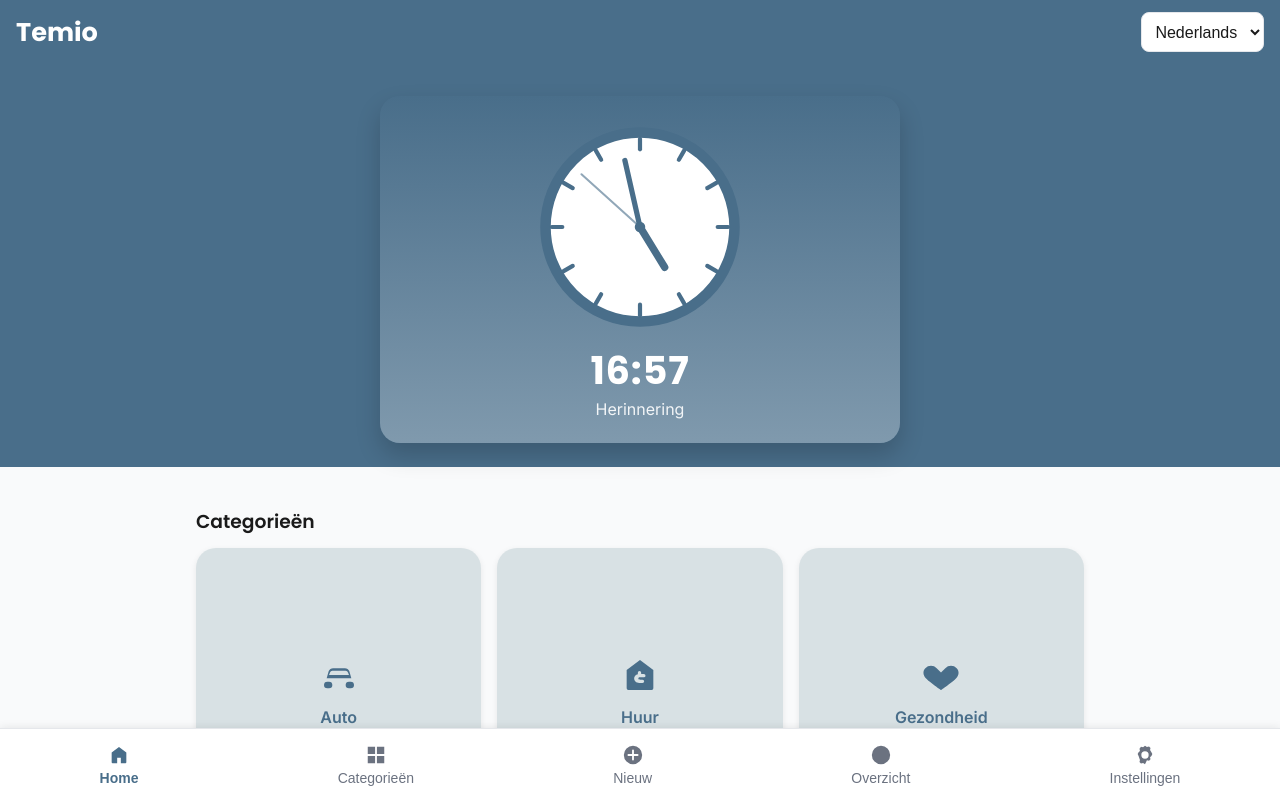
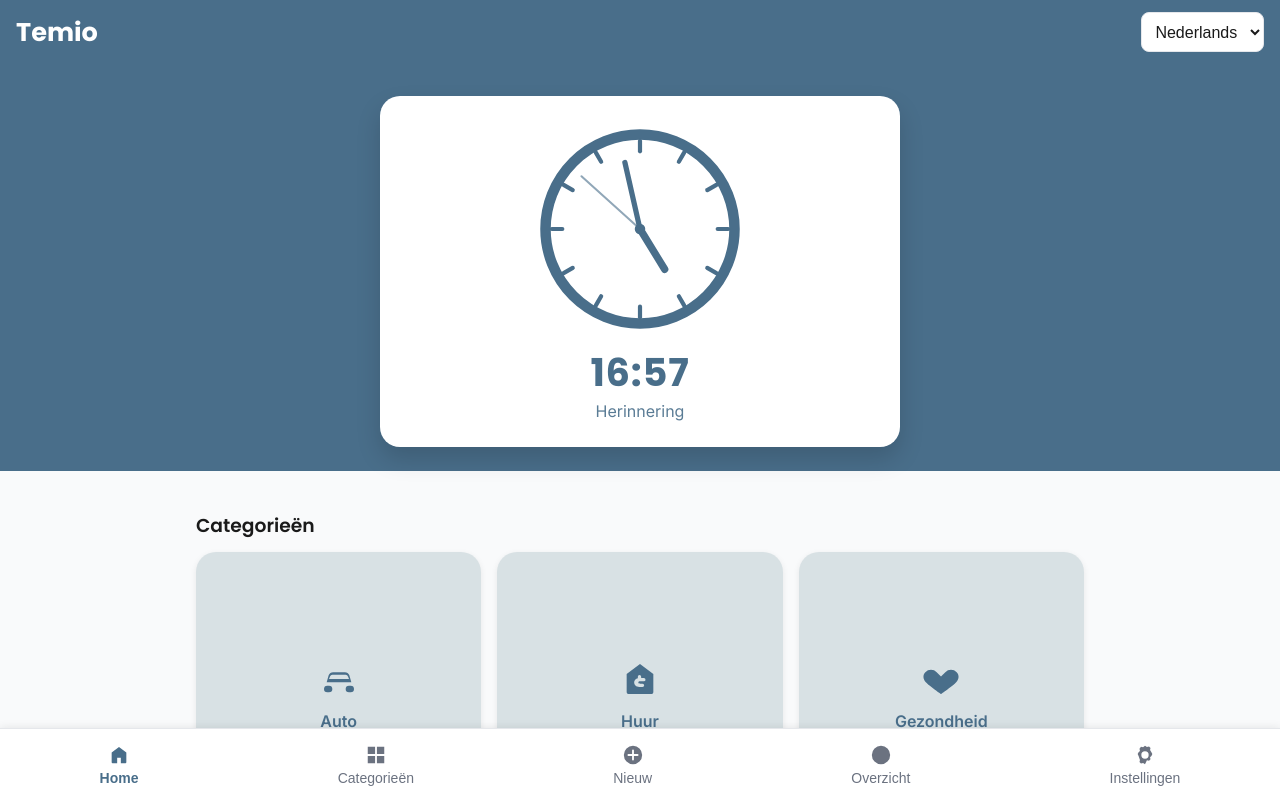
Before and after one commit to harrolds/temio, a React (Vite) app: page / in a window 1280 px wide. Shown: the top 798 px of the page. Built offline with nearby package versions, Linux system fonts and the light colour scheme.

Commit message:
Update styles.css

```diff
--- a/src/styles.css
+++ b/src/styles.css
@@ -130,71 +130,54 @@ a:hover { color: var(--color-accent-hover); }
 /* ================================================================
    HERO CLOCK – DEFINITIEF
    ================================================================ */
+/* === HeroClock – Temio v3 exact volgens ontwerp === */
 .hero-clock-zone {
   background: var(--color-header-bg);
-  color:#fff;
-  text-align:center;
-  padding:2rem 1rem 1.5rem;
-  margin-top:-.75rem;
+  color: #fff;
+  text-align: center;
+  padding: 2rem 1rem 1.5rem;
+  margin-top: -0.75rem;
 }
 
-/* Kaart / container */
 .hero-clock--temio {
-  max-width:520px;
-  margin:0 auto;
-  padding:22px 18px 24px;
-  border-radius:20px;
-  background:linear-gradient(
-    180deg,
-    color-mix(in srgb,var(--color-header-bg) 92%,#000 0%) 0%,
-    color-mix(in srgb,var(--color-header-bg) 60%,#fff 30%) 100%
-  );
-  box-shadow:0 12px 24px rgba(0,0,0,0.18);
-  color:#fff;
+  max-width: 520px;
+  margin: 0 auto;
+  padding: 22px 18px 26px;
+  border-radius: 20px;
+  background: #fff;
+  box-shadow: 0 12px 24px rgba(0, 0, 0, 0.15);
 }
 
-/* Analoge klok */
 .hero-clock-face {
-  width:210px;
-  height:210px;
-  margin:4px auto 10px;
-  position:relative;
+  width: 210px;
+  height: 210px;
+  margin: 6px auto 10px;
 }
-.hero-clock-svg { width:100%; height:100%; display:block; }
 
-.clock-face {
-  fill:url(#faceGlow);
-  stroke:rgba(255,255,255,0.25);
-  stroke-width:4;
+.hero-clock-svg {
+  width: 100%;
+  height: 100%;
+  display: block;
 }
-.tick {
-  stroke:rgba(255,255,255,0.85);
-  stroke-linecap:round;
-}
-.hands .hand {
-  stroke-linecap:round;
-  transform-origin:100px 100px;
-}
-.hands .hand.hour   { stroke:#fff; stroke-width:6; }
-.hands .hand.minute { stroke:#fff; stroke-width:4; }
-.hands .hand.second { stroke:rgba(255,255,255,0.85); stroke-width:2; }
-.clock-center { fill:#fff; }
 
 /* Digitale tijd */
 .hero-clock-digital {
-  font-family:var(--font-secondary);
-  font-weight:700;
-  letter-spacing:.02em;
-  font-variant-numeric:tabular-nums;
-  font-size:2.4rem;
-  margin-top:8px;
-  color:#fff;
+  font-family: var(--font-secondary);
+  font-weight: 700;
+  letter-spacing: 0.02em;
+  font-variant-numeric: tabular-nums;
+  font-size: 2.4rem;
+  margin-top: 8px;
+  color: var(--color-header-bg);
 }
+
 .hero-clock-subtitle {
-  font-family:var(--font-primary);
-  font-size:1rem;
-  color:rgba(255,255,255,0.9);
+  font-family: var(--font-primary);
+  font-size: 1rem;
+  color: var(--color-header-bg);
+  opacity: 0.9;
 }
+
 
 /* ================================================================
    CATEGORIEËN
```
